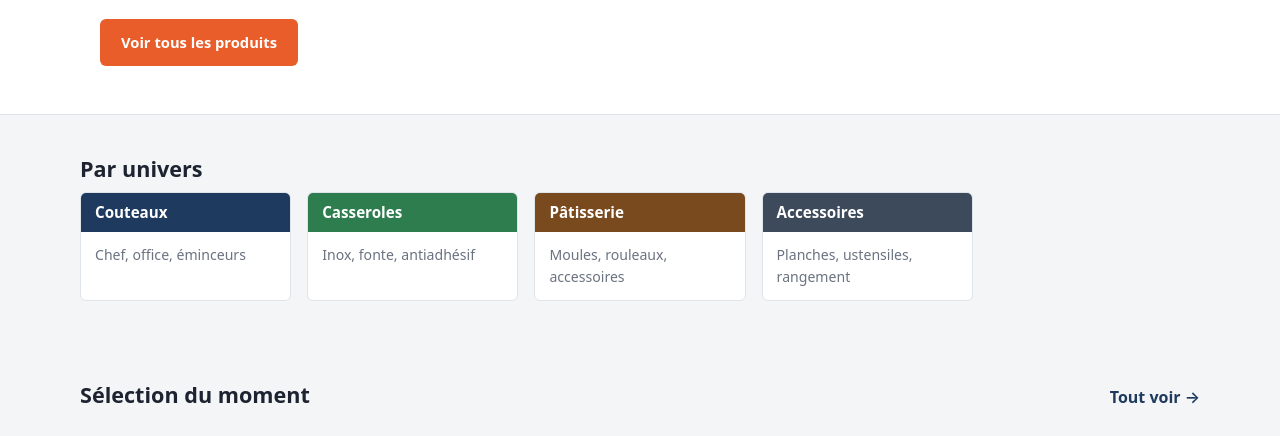
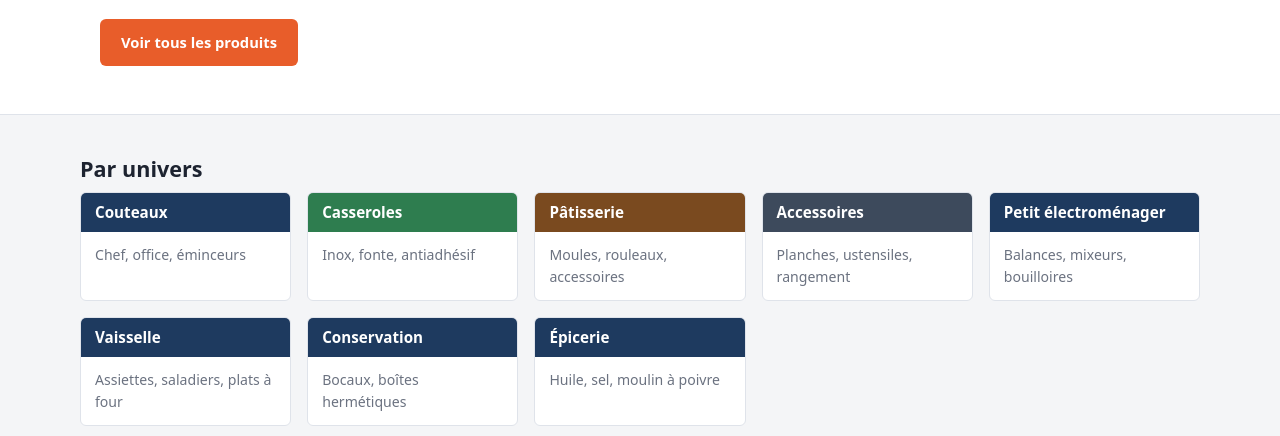
Before and after one commit to TsioryP/E-varotra, a plain HTML site: page index.html in a window 1280 px wide. Shown: the part 303-739 px from the top of the page. Drawn offline with Linux system fonts and the light colour scheme.

Commit message:
Ajoute 4 univers (petit électroménager, vaisselle, conservation, épicerie) et 11 produits illustrés
Co-Authored-By: Claude Haiku 5.5 <noreply@anthropic.com>
Claude-Session: https://claude.ai/code/session_01PxiSbpE3YH9r53zWUYX92a

```diff
--- a/data/produits.json
+++ b/data/produits.json
@@ -287,5 +287,192 @@
       "Entretien": "Lave-vaisselle"
     },
     "image": "images/produits/passoire-inox-20.svg"
+  },
+  {
+    "id": "balance-5kg",
+    "nom": "Balance de cuisine 5 kg",
+    "categorie": "Petit électroménager",
+    "marque": "Forge & Co",
+    "prix": 19,
+    "description": "Affichage précis au gramme, plateau inox amovible.",
+    "badge": "",
+    "vedette": false,
+    "specs": {
+      "Capacité": "5 kg",
+      "Précision": "1 g",
+      "Alimentation": "2 piles AAA",
+      "Plateau": "Inox amovible"
+    },
+    "image": "images/produits/balance-5kg.svg"
+  },
+  {
+    "id": "mixeur-plongeant",
+    "nom": "Mixeur plongeant 600 W",
+    "categorie": "Petit électroménager",
+    "marque": "Maison Atelier",
+    "prix": 59,
+    "description": "Cinq vitesses, lame inox et pied amovible.",
+    "badge": "Nouveau",
+    "vedette": true,
+    "specs": {
+      "Puissance": "600 W",
+      "Vitesses": "5",
+      "Matériau de la lame": "Inox",
+      "Entretien": "Pied au lave-vaisselle"
+    },
+    "image": "images/produits/mixeur-plongeant.svg"
+  },
+  {
+    "id": "bouilloire-17",
+    "nom": "Bouilloire électrique 1,7 L",
+    "categorie": "Petit électroménager",
+    "marque": "Table Ronde",
+    "prix": 45,
+    "description": "Arrêt automatique et voyant de niveau.",
+    "badge": "",
+    "vedette": false,
+    "specs": {
+      "Capacité": "1,7 L",
+      "Puissance": "2200 W",
+      "Sécurité": "Arrêt automatique",
+      "Matériau": "Inox brossé"
+    },
+    "image": "images/produits/bouilloire-17.svg"
+  },
+  {
+    "id": "assiettes-lot-4",
+    "nom": "Lot de 4 assiettes plates",
+    "categorie": "Vaisselle",
+    "marque": "Table Ronde",
+    "prix": 34,
+    "description": "Porcelaine blanche, passe au lave-vaisselle.",
+    "badge": "",
+    "vedette": false,
+    "specs": {
+      "Diamètre": "27 cm",
+      "Quantité": "4",
+      "Matériau": "Porcelaine",
+      "Entretien": "Lave-vaisselle"
+    },
+    "image": "images/produits/assiettes-lot-4.svg"
+  },
+  {
+    "id": "saladier-verre-3l",
+    "nom": "Saladier en verre 3 L",
+    "categorie": "Vaisselle",
+    "marque": "Maison Atelier",
+    "prix": 22,
+    "description": "Verre trempé et léger, pour salades et marinades.",
+    "badge": "",
+    "vedette": false,
+    "specs": {
+      "Capacité": "3 L",
+      "Matériau": "Verre trempé",
+      "Diamètre": "24 cm",
+      "Entretien": "Lave-vaisselle"
+    },
+    "image": "images/produits/saladier-verre-3l.svg"
+  },
+  {
+    "id": "plat-four-gres-30",
+    "nom": "Plat à four en grès 30 cm",
+    "categorie": "Vaisselle",
+    "marque": "Table Ronde",
+    "prix": 28,
+    "description": "Grès résistant aux chocs, du four à la table.",
+    "badge": "",
+    "vedette": false,
+    "specs": {
+      "Dimensions": "30 x 20 cm",
+      "Matériau": "Grès",
+      "Compatibilité": "Four, micro-ondes",
+      "Entretien": "Lave-vaisselle"
+    },
+    "image": "images/produits/plat-four-gres-30.svg"
+  },
+  {
+    "id": "bocaux-lot-6",
+    "nom": "Lot de 6 bocaux en verre",
+    "categorie": "Conservation",
+    "marque": "Maison Atelier",
+    "prix": 26,
+    "description": "Fermeture hermétique, pour conserves et préparations.",
+    "badge": "",
+    "vedette": false,
+    "specs": {
+      "Quantité": "6",
+      "Capacité": "500 ml chacun",
+      "Matériau": "Verre",
+      "Fermeture": "Clips hermétiques"
+    },
+    "image": "images/produits/bocaux-lot-6.svg"
+  },
+  {
+    "id": "boite-hermetique-2l",
+    "nom": "Boîte hermétique 2 L",
+    "categorie": "Conservation",
+    "marque": "Forge & Co",
+    "prix": 15,
+    "description": "Joint souple, empilable, compatible micro-ondes.",
+    "badge": "",
+    "vedette": false,
+    "specs": {
+      "Capacité": "2 L",
+      "Matériau": "Plastique alimentaire",
+      "Compatibilité": "Micro-ondes",
+      "Entretien": "Lave-vaisselle"
+    },
+    "image": "images/produits/boite-hermetique-2l.svg"
+  },
+  {
+    "id": "huile-olive-500",
+    "nom": "Huile d'olive 500 ml",
+    "categorie": "Épicerie",
+    "marque": "Maison Atelier",
+    "prix": 12,
+    "description": "Première pression à froid, goût fruité.",
+    "badge": "Best-seller",
+    "vedette": true,
+    "specs": {
+      "Volume": "500 ml",
+      "Pression": "À froid",
+      "Goût": "Fruité",
+      "Conservation": "À l'abri de la lumière"
+    },
+    "image": "images/produits/huile-olive-500.svg"
+  },
+  {
+    "id": "sel-gris-250",
+    "nom": "Sel gris 250 g",
+    "categorie": "Épicerie",
+    "marque": "Table Ronde",
+    "prix": 6,
+    "description": "Sel gris récolté à la main, à finir en fin de cuisson.",
+    "badge": "",
+    "vedette": false,
+    "specs": {
+      "Poids": "250 g",
+      "Origine": "Récolte artisanale",
+      "Usage": "Finition",
+      "Conservation": "Au sec"
+    },
+    "image": "images/produits/sel-gris-250.svg"
+  },
+  {
+    "id": "moulin-poivre-bois",
+    "nom": "Moulin à poivre en bois",
+    "categorie": "Épicerie",
+    "marque": "Forge & Co",
+    "prix": 24,
+    "description": "Mouture réglable, bois de hêtre.",
+    "badge": "",
+    "vedette": false,
+    "specs": {
+      "Hauteur": "20 cm",
+      "Matériau": "Bois de hêtre",
+      "Mouture": "Réglable",
+      "Entretien": "Essuyage humide"
+    },
+    "image": "images/produits/moulin-poivre-bois.svg"
   }
 ]
--- a/index.html
+++ b/index.html
@@ -50,6 +50,22 @@
           <h3>Accessoires</h3>
           <p>Planches, ustensiles, rangement</p>
         </a>
+        <a class="category-card" href="pages/produits.html?categorie=Petit%20électroménager">
+          <h3>Petit électroménager</h3>
+          <p>Balances, mixeurs, bouilloires</p>
+        </a>
+        <a class="category-card" href="pages/produits.html?categorie=Vaisselle">
+          <h3>Vaisselle</h3>
+          <p>Assiettes, saladiers, plats à four</p>
+        </a>
+        <a class="category-card" href="pages/produits.html?categorie=Conservation">
+          <h3>Conservation</h3>
+          <p>Bocaux, boîtes hermétiques</p>
+        </a>
+        <a class="category-card" href="pages/produits.html?categorie=Épicerie">
+          <h3>Épicerie</h3>
+          <p>Huile, sel, moulin à poivre</p>
+        </a>
       </div>
     </section>
 
```
Also changed, not shown: images/produits/assiettes-lot-4.svg (added), images/produits/balance-5kg.svg (added), images/produits/bocaux-lot-6.svg (added), images/produits/boite-hermetique-2l.svg (added), images/produits/bouilloire-17.svg (added), images/produits/huile-olive-500.svg (added), images/produits/mixeur-plongeant.svg (added), images/produits/moulin-poivre-bois.svg (added), images/produits/plat-four-gres-30.svg (added), images/produits/saladier-verre-3l.svg (added), images/produits/sel-gris-250.svg (added).
